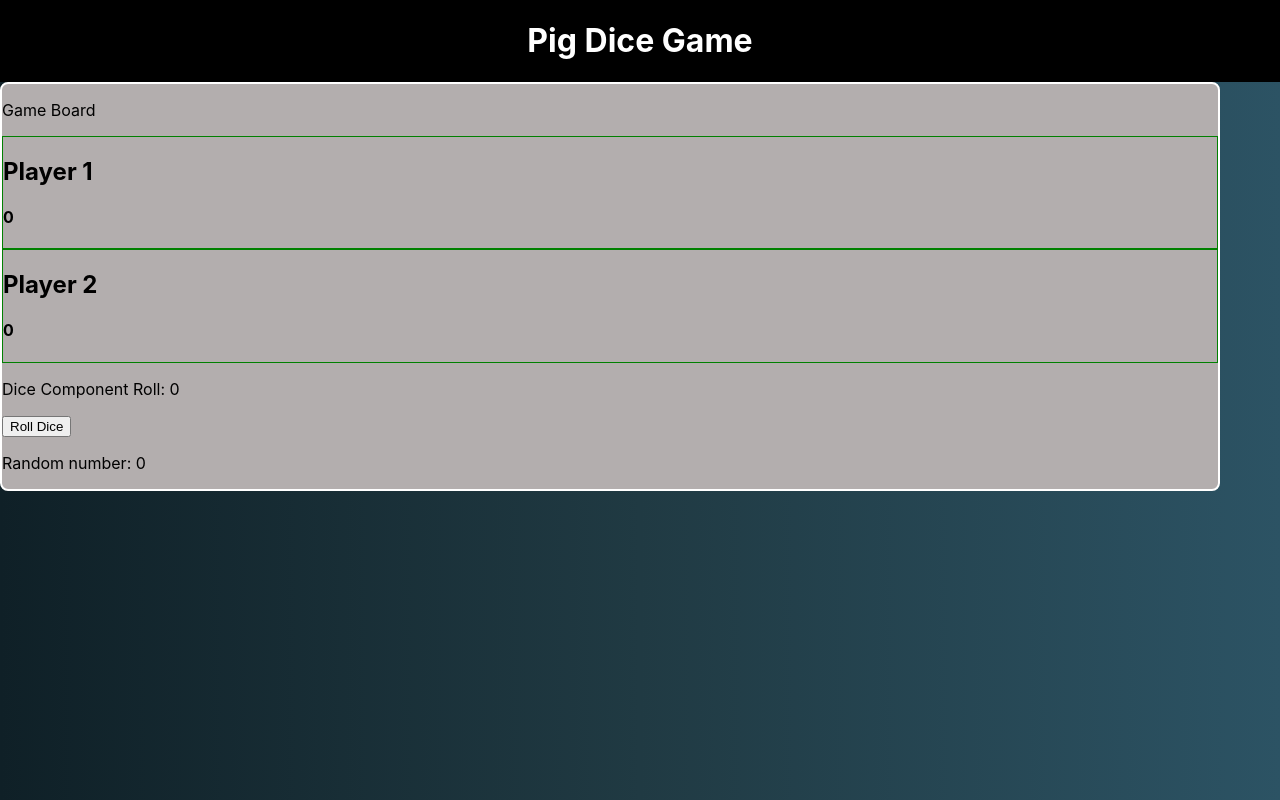
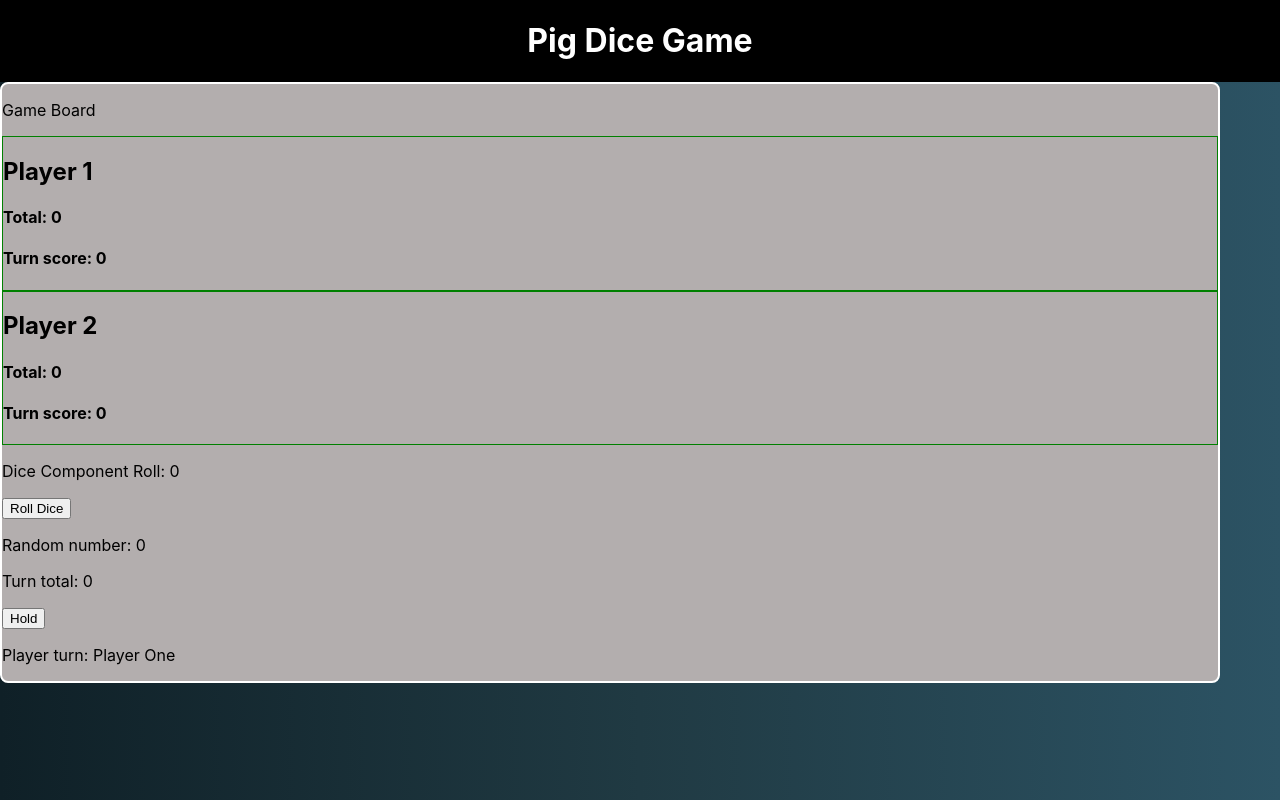
Before and after one commit to the-j-curl/project-dice-game, a React (Create React App) app: page / in a window 1280 px wide. Built offline with nearby package versions, Linux system fonts and the light colour scheme.

Commit message:
Basic game scoring and turn change set-up

```diff
--- a/src/components/GameBoard/GameBoard.tsx
+++ b/src/components/GameBoard/GameBoard.tsx
@@ -1,17 +1,35 @@
-import React, { useState } from 'react';
-import { useSelector } from 'react-redux';
+import React, { useState, useEffect } from 'react';
+import { useSelector, useDispatch } from 'react-redux';
 
 import { Button, Dice, PlayerCard } from 'components';
+// import { updateScore } from '../../reducers/game'
+import { game } from '../../reducers/game'
 import styles from './styles.module.css';
 
 export const GameBoard: React.FC = () => {
-  const playerOne = useSelector((store: any) => store.game.playerOne);
-  const playerTwo = useSelector((store: any) => store.game.playerTwo);
-  const playerOneScore = useSelector((store: any) => store.game.totalScore.playerOne)
-  const playerTwoScore = useSelector((store: any) => store.game.totalScore.playerTwo)
+  const playerOne = useSelector((store: any) => store.game.playerOne); // TODO: import Game type and use here
+  const playerTwo = useSelector((store: any) => store.game.playerTwo); // TODO: import Game type and use here
+  const playerOneScore = useSelector((store: any) => store.game.totalScore.playerOne); // TODO: import Game type and use here
+  const playerTwoScore = useSelector((store: any) => store.game.totalScore.playerTwo); // TODO: import Game type and use here
+  const isPlayerOneTurn = useSelector((store: any) => store.game.isPlayerOneTurn); // TODO: import Game type and use here
+  const isPlayerTwoTurn = useSelector((store: any) => store.game.isPlayerTwoTurn); // TODO: import Game type and use here
+  const dispatch = useDispatch();
 
-  const [randomNum, setRandomNum] = useState(0);
+  const [randomNumber, setRandomNumber] = useState(0);
+  const [turnScore, setTurnScore] = useState(0);
   const diceButton = "Roll Dice"; // TODO: REMOVE THIS LINE
+  const holdButton = "Hold"; // TODO: Move this to a new file
+
+  useEffect(() => {
+    if (randomNumber !== 1) {
+      setTurnScore(turnScore + randomNumber)
+    }
+    if (randomNumber === 1) {
+      // dispatch(changeTurn()) TODO: set up turn dispatch
+      return
+    }
+
+  }, [randomNumber]);
 
   const randomNumberGenerator = (min: number, max: number) => { // TODO: move to helper folder
     min = Math.ceil(min);
@@ -21,17 +39,26 @@ export const GameBoard: React.FC = () => {
 
   const setDiceRoll = (min: number, max: number) => { // TODO: move to helper folder
     let num = randomNumberGenerator(min, max);
-    setRandomNum(num)
+    setRandomNumber(num)
+  };
+
+  const setHoldScore = (turnScore: number) => {
+    dispatch(game.actions.updateScore(turnScore));
+    dispatch(game.actions.changeTurn(!isPlayerOneTurn));
+    setTurnScore(0);
   };
 
   return (
     <main className={styles.boardWrapper}>
       <p>Game Board</p>
-      <PlayerCard playerName={playerOne} totalScore={playerOneScore} />
-      <PlayerCard playerName={playerTwo} totalScore={playerTwoScore} />
+      <PlayerCard playerName={playerOne} totalScore={playerOneScore} turnScore={turnScore} />
+      <PlayerCard playerName={playerTwo} totalScore={playerTwoScore} turnScore={turnScore} />
       <Dice />
       <Button buttonText={diceButton} onClickFunction={() => setDiceRoll(1, 6)} />
-      <p>Random number: {randomNum}</p>
+      <p>Random number: {randomNumber}</p>
+      <p>Turn total: {turnScore}</p>
+      <Button buttonText={holdButton} onClickFunction={() => setHoldScore(turnScore)} />
+      <p>Player turn: {isPlayerOneTurn ? "Player One" : "Player Two"}</p>
     </main>
   );
 };
--- a/src/components/PlayerCard/PlayerCard.tsx
+++ b/src/components/PlayerCard/PlayerCard.tsx
@@ -1,19 +1,22 @@
 import React from 'react';
+import { useSelector } from 'react-redux';
 
 import styles from './styles.module.css';
 
-type OwnProps = { // TODO: Change this
+type Props = { // TODO: Change this
   playerName: string
   totalScore: number
+  turnScore: number | 0
 }
 
-type Props = OwnProps
-
-export const PlayerCard: React.FC<Props> = ({ playerName, totalScore }) => {
+export const PlayerCard: React.FC<Props> = ({ playerName, totalScore, turnScore }) => {
+  const reduxScore = useSelector((store: any) => store.game.totalScore)
   return (
     <section className={styles.cardWrapper}>
       <h2>{playerName}</h2>
-      <h4>{totalScore}</h4>
+      <h4>Total: {totalScore}</h4>
+      {console.log('totalScore', totalScore)}
+      <h4>Turn score: {turnScore}</h4>
     </section>
   );
 };
--- a/src/reducers/game.tsx
+++ b/src/reducers/game.tsx
@@ -7,8 +7,9 @@ interface TotalScore {
 interface Game {
   playerOne: string
   playerTwo: string
+  isPlayerOneTurn: boolean
+  isPlayerTwoTurn: boolean
   totalScore: TotalScore
-  isPlayerOneTurn: boolean
 }
 
 // interface UpdateNameAction {
@@ -30,11 +31,12 @@ interface Action {
 const initialState: Game = {
   playerOne: 'Player 1',
   playerTwo: 'Player 2',
+  isPlayerOneTurn: true,
+  isPlayerTwoTurn: false,
   totalScore: {
     playerOne: 0,
     playerTwo: 0,
   },
-  isPlayerOneTurn: true,
 };
 
 export const game = createSlice({
@@ -48,18 +50,17 @@ export const game = createSlice({
       localStorage.setItem('playerOne', playerOne);
       localStorage.setItem('playerTwo', playerTwo);
     },
-    updateScore: (store: Game, action: Action) => {
-      const { playerScore } = action.payload;
+    updateScore: (store: any, action: any) => {
       if (store.isPlayerOneTurn) {
-        store.totalScore.playerOne += playerScore;
+        store.totalScore.playerOne = store.totalScore.playerOne + action.payload;
       }
-      if (!store.isPlayerOneTurn) {
-        store.totalScore.playerTwo = store.totalScore.playerTwo + playerScore;
+      if (store.isPlayerTwoTurn) {
+        store.totalScore.playerTwo = store.totalScore.playerTwo + action.payload;
       }
     },
     changeTurn: (store: Game, action: Action) => {
-      const { turn } = action.payload;
-      store.isPlayerOneTurn = turn;
+      store.isPlayerOneTurn = action.payload;
+      store.isPlayerTwoTurn = !action.payload;
     },
   },
 });
```
